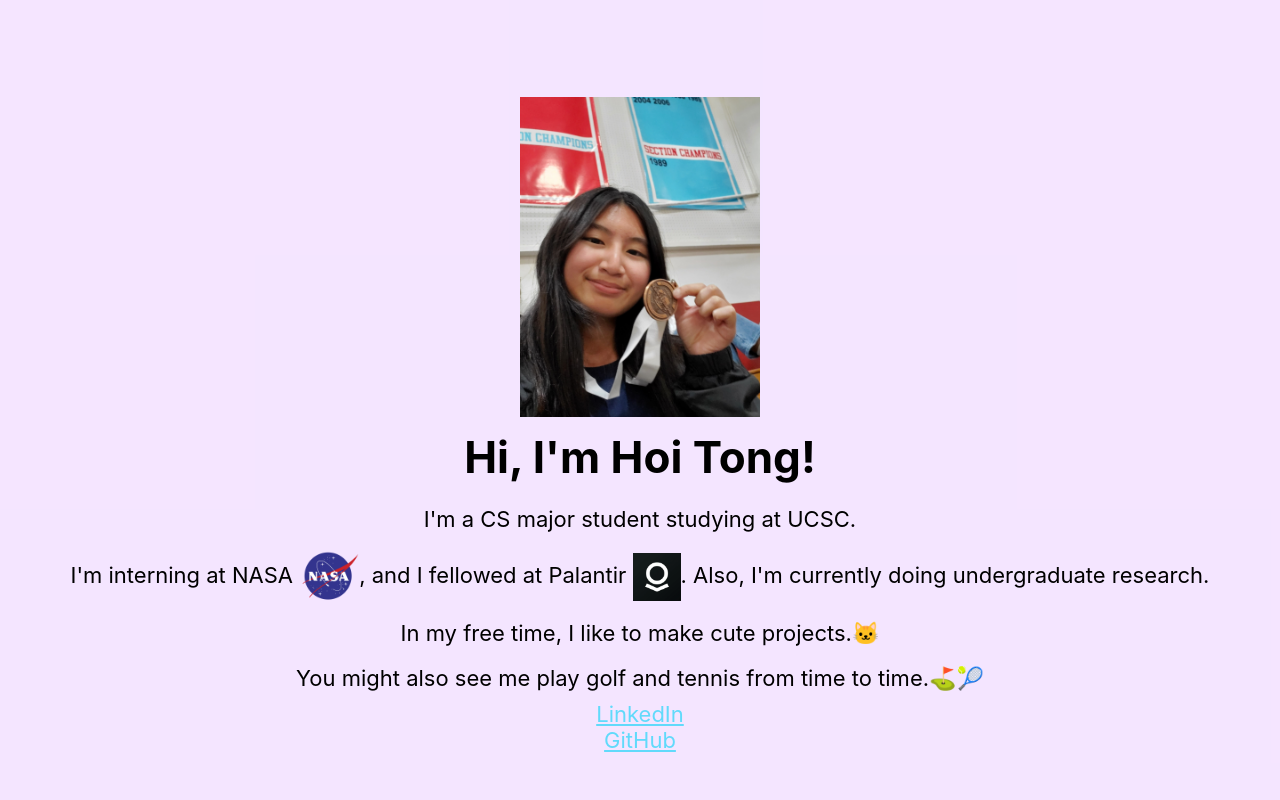
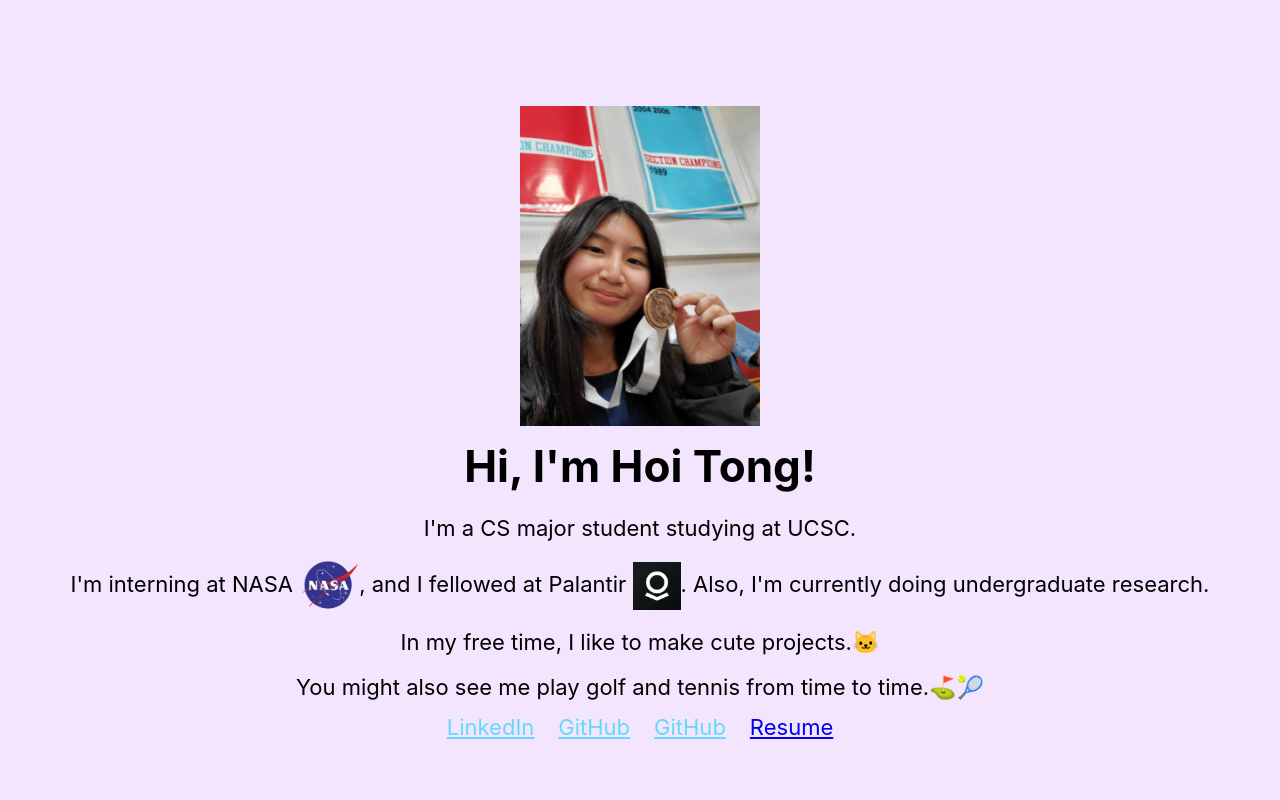
Before and after one commit to Hoi-Tong/portfolio, a React (Create React App) app: page / in a window 1280 px wide. Shown: the top 800 px of the page. Built offline with nearby package versions, Linux system fonts and the light colour scheme.

Commit message:
second day changes

```diff
--- a/src/App.css
+++ b/src/App.css
@@ -127,3 +127,18 @@
 .PawFit-section {
   padding-bottom: 150px; /* 👈 space inside the section */
 }
+
+.social-links {
+  display: flex;        /* places children on one row */
+  gap: 12px;            /* space between links */
+  align-items: center;  /* vertically center if different line-height */
+  /* justify-content: center;  optional: center the group horizontally */
+}
+
+.social-links a {
+  display: inline-block; /* prevents other rules from forcing block */
+  text-decoration: none;
+  padding: 4px 6px;
+  text-decoration: underline;
+
+}
--- a/src/App.js
+++ b/src/App.js
@@ -4,6 +4,7 @@ import loan_image from './loan.png';
 import pawfit_image from './pawfit.webp';
 import nasa_image from './nasa.png';
 import palantir_image from './Palantir.webp';
+import resume from './Hoi_Tong_Yeung_resume_10_18_2025.pdf';
 import './App.css';
 
 function App() {
@@ -21,6 +22,7 @@ function App() {
 
 
 
+      <div className="social-links">
 
         <a
           className="LinkedIn-link"
@@ -38,7 +40,23 @@ function App() {
         >
           GitHub
         </a>
+
+        <a
+          className="App-link"
+          href="https://github.com/Hoi-Tong"
+          target="_blank"
+          rel="noopener noreferrer"
+        >
+          GitHub
+        </a>
+
+        <a href="/resume.pdf" download="Hoi_Tong_Yeung_resume_10_18_2025.pdf">
+          Resume
+        </a>
+
         </div>
+      </div>
+
       </header>
 
       <div className='projects_header'>
```
